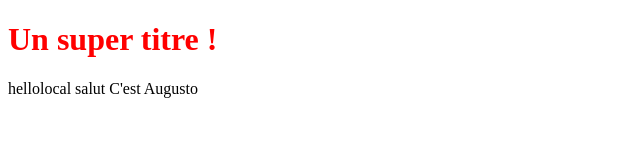
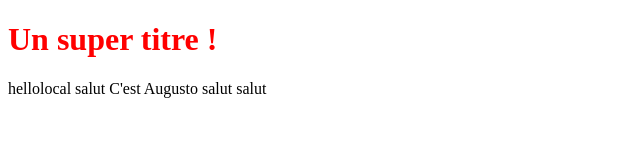
Before and after one commit to Fadil14it/OpenclassroomsProject, a plain HTML site: page index.html in a window 1280 px wide. Shown: the full height of the page, 0-640 px from the left. Drawn offline with Linux system fonts and the light colour scheme.

Commit message:
Meilleure version

```diff
--- a/index.html
+++ b/index.html
@@ -12,3 +12,4 @@
 hellolocal
 salut
 C'est Augusto
+salut salut
```
